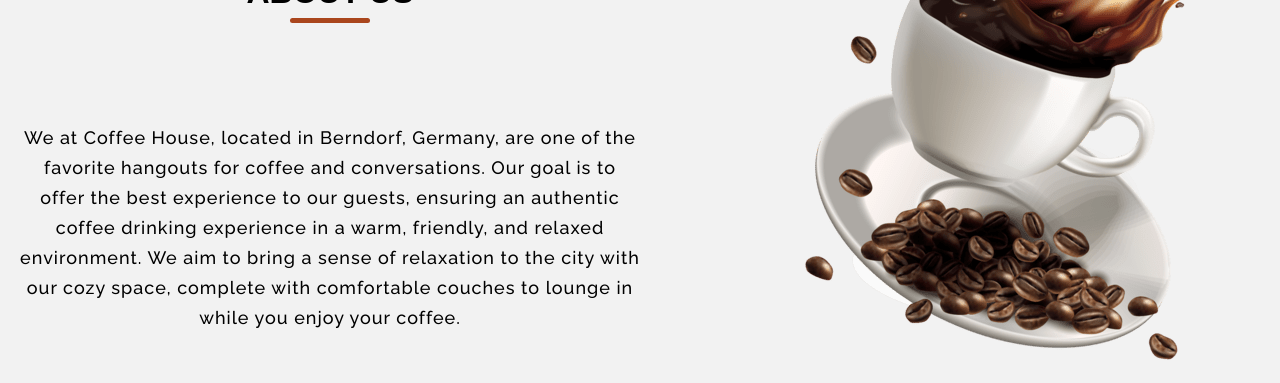
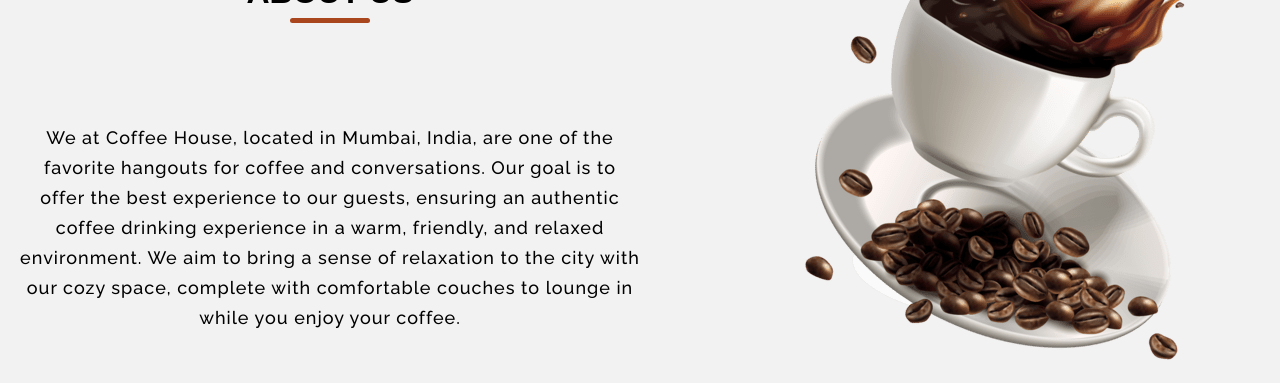
Before and after one commit to Vaidehis3007/Web-Development-Projects, a plain HTML site: page Level 1/Task 2-Landing Page/index.html in a window 1280 px wide. Shown: the part 1000-1383 px from the top of the page. Drawn offline with nearby package versions, Linux system fonts and the light colour scheme.

Commit message:
Updated index.html

```diff
--- a/Level 1/Task 2-Landing Page/index.html
+++ b/Level 1/Task 2-Landing Page/index.html
@@ -67,7 +67,7 @@
           <div class="text_section">
             <h2 class="section_title">About Us</h2>
             <p>
-              We at Coffee House, located in Berndorf, Germany, are one of the
+              We at Coffee House, located in Mumbai, India, are one of the
               favorite hangouts for coffee and conversations. Our goal is to
               offer the best experience to our guests, ensuring an authentic
               coffee drinking experience in a warm, friendly, and relaxed
```
